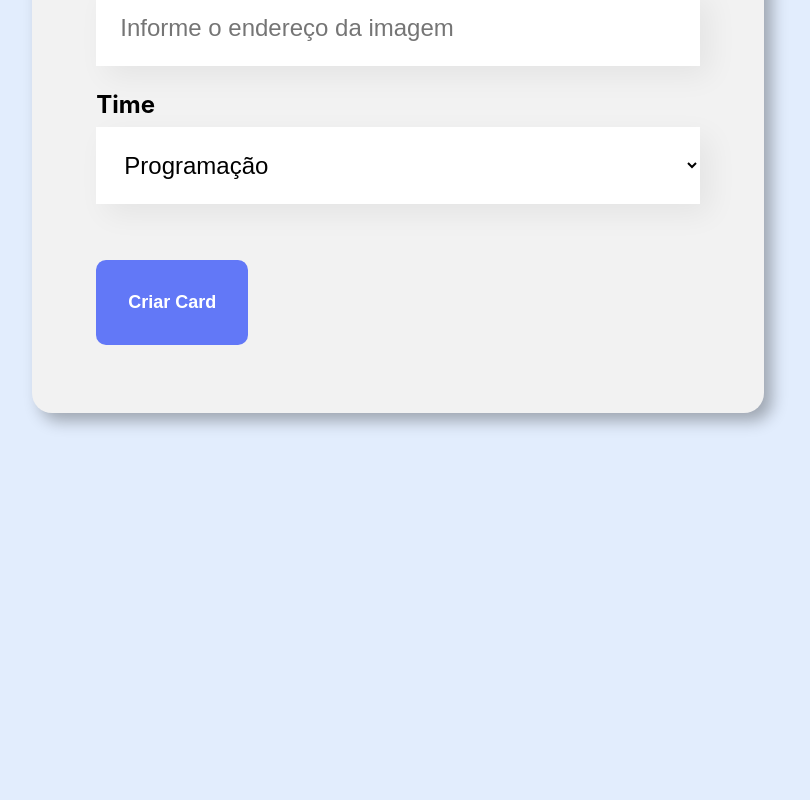
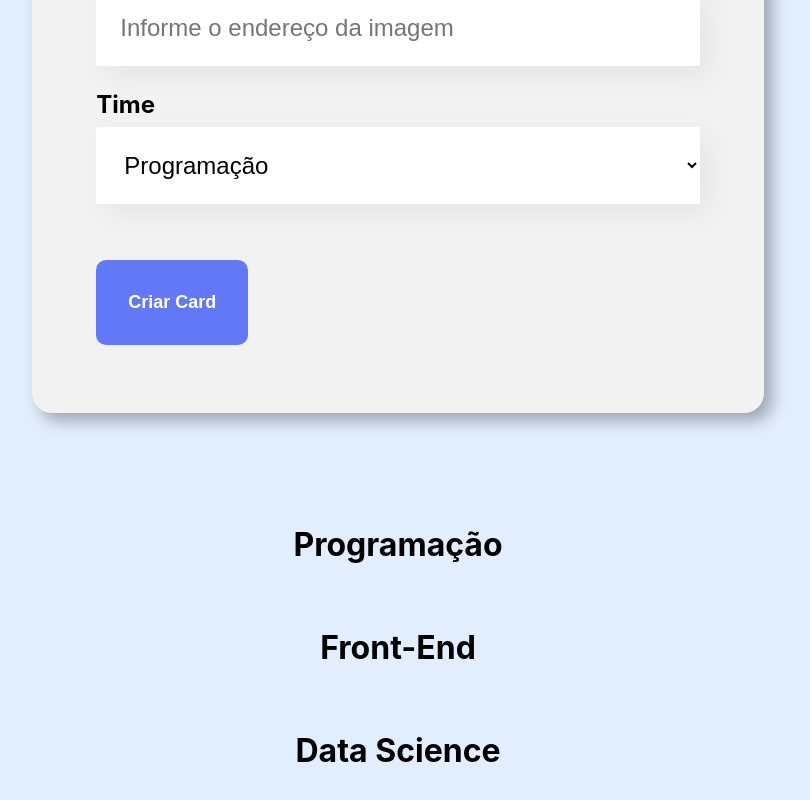
Before and after one commit to Lucas-Cornelius/organo-react, a React (Create React App) app: page / in a window 1280 px wide. Shown: the part 1009-1809 px from the top of the page, without its empty margins (242-1052 px from the left). Before the commit the page ends 1502 px from the top, so only its background shows below. Built offline with nearby package versions, Linux system fonts and the light colour scheme; the HTML template or start-up script is replaced by a standard one.

Commit message:
making form interaction

```diff
--- a/src/App.js
+++ b/src/App.js
@@ -1,13 +1,26 @@
+import { useState } from 'react';
 import Banner from './componentes/Banner';
 import Formulario from './componentes/Formulario';
+import Time from './componentes/Time';
 
 function App() {
+
+  const [colaboradores, setColaboradores] = useState([]);
+
+  const aoNovoColaboradorAdicionado = (colaborador) => {
+    console.log(colaborador);
+    setColaboradores([...colaboradores,colaborador]);
+  };
+
   return (
     <div className="">
       <Banner/>
-      <Formulario/>
+      <Formulario aoColaboradorCadastrado={colaborador => aoNovoColaboradorAdicionado(colaborador)}/>
+      <Time nome="Programação"/>
+      <Time nome="Front-End"/>
+      <Time nome="Data Science"/>
     </div>
   );
-}
+};
 
 export default App;
--- a/src/componentes/CampoTexto/index.js
+++ b/src/componentes/CampoTexto/index.js
@@ -1,12 +1,18 @@
 import './CampoTexto.css';
 
 const CampoTexto = (props) => {
+
+    const aoDigitado = (e) => {
+        props.aoAlterado(e.target.value);
+    };
+
     return (
         <div className="campo-texto">
             <label>{props.label}</label>
-            <input required={props.obrigatorio} placeholder={props.placeholder}/>
+            <input value={props.valor} onChange={aoDigitado} required={props.obrigatorio} placeholder={props.placeholder}/>
         </div>
     );
+
 };
 
 export default CampoTexto;
--- a/src/componentes/Formulario/index.js
+++ b/src/componentes/Formulario/index.js
@@ -1,9 +1,10 @@
+import { useState } from 'react';
 import Botao from '../Botao';
 import CampoTexto from '../CampoTexto';
 import ListaSuspensa from '../ListaSuspensa';
 import './Formulario.css';
 
-const Formulario = () => {
+const Formulario = (props) => {
 
     const times = [
         'Programação',
@@ -13,22 +14,59 @@
         'UX e Design',
         'Mobile',
         'Inovação e Gestão'
-    ]
+    ];
+
+    const [nome, setNome] = useState('');
+    const [cargo, setCargo] = useState('');
+    const [imagem, setImagem] = useState('');
+    const [time, setTime] = useState('Programação');
 
     const aoSalvar = (e) => {
         e.preventDefault();
-
-        console.log('Form foi submetido');
-    }
+        props.aoColaboradorCadastrado({
+            nome,
+            cargo,
+            imagem,
+            time
+        });
+    };
 
     return (
         <section className="formulario">
             <form onSubmit={aoSalvar}>
                 <h2>Preencha os dados para criar o card do colaborador</h2>
-                <CampoTexto obrigatorio={true} label="Nome" placeholder="Digite seu nome"/>
-                <CampoTexto obrigatorio={true} label="Cargo" placeholder="Digite seu cargo"/>
-                <CampoTexto label="Imagem" placeholder="Informe o endereço da imagem"/>
-                <ListaSuspensa obrigatorio={true} label="Time" itens={times}/>
+
+                <CampoTexto
+                    obrigatorio={true}
+                    label="Nome"
+                    placeholder="Digite seu nome"
+                    valor={nome}
+                    aoAlterado={valor => setNome(valor)}
+                />
+
+                <CampoTexto
+                    obrigatorio={true}
+                    label="Cargo"
+                    placeholder="Digite seu cargo"
+                    valor={cargo}
+                    aoAlterado={valor => setCargo(valor)}
+                />
+
+                <CampoTexto
+                    label="Imagem"
+                    placeholder="Informe o endereço da imagem"
+                    valor={imagem}
+                    aoAlterado={valor => setImagem(valor)}
+                />
+
+                <ListaSuspensa
+                    obrigatorio={true}
+                    label="Time"
+                    itens={times}
+                    valor={time}
+                    aoAlterado={valor => setTime(valor)}
+                />
+
                 <Botao>
                     Criar Card
                 </Botao>
--- a/src/componentes/ListaSuspensa/index.js
+++ b/src/componentes/ListaSuspensa/index.js
@@ -4,7 +4,7 @@
     return (
         <div className='lista-suspensa'>
             <label>{props.label}</label>
-            <select required={props.required}>
+            <select onChange={e => props.aoAlterado(e.target.value)} required={props.required} value={props.valor}>
                 {props.itens.map(item => <option key={item}>{item}</option>)}
             </select>
         </div>
--- /dev/null
+++ b/src/componentes/Time/Time.css
@@ -0,0 +1,16 @@
+.card {
+    width: 100%;
+    display: flex;
+    flex-direction: column;
+    align-items: center;
+}
+
+.card h3  {
+    font-size: 2rem;
+}
+
+.card h3::after {
+    background-color: black;
+    width: 10px;
+    height: 2px;
+}
--- /dev/null
+++ b/src/componentes/Time/index.js
@@ -0,0 +1,12 @@
+import './Time.css';
+
+const Time = (props) => {
+    return (
+        <section className='card'>
+            <h3>{props.nome}</h3>
+            <div></div>
+        </section>
+    );
+};
+
+export default Time;
```
